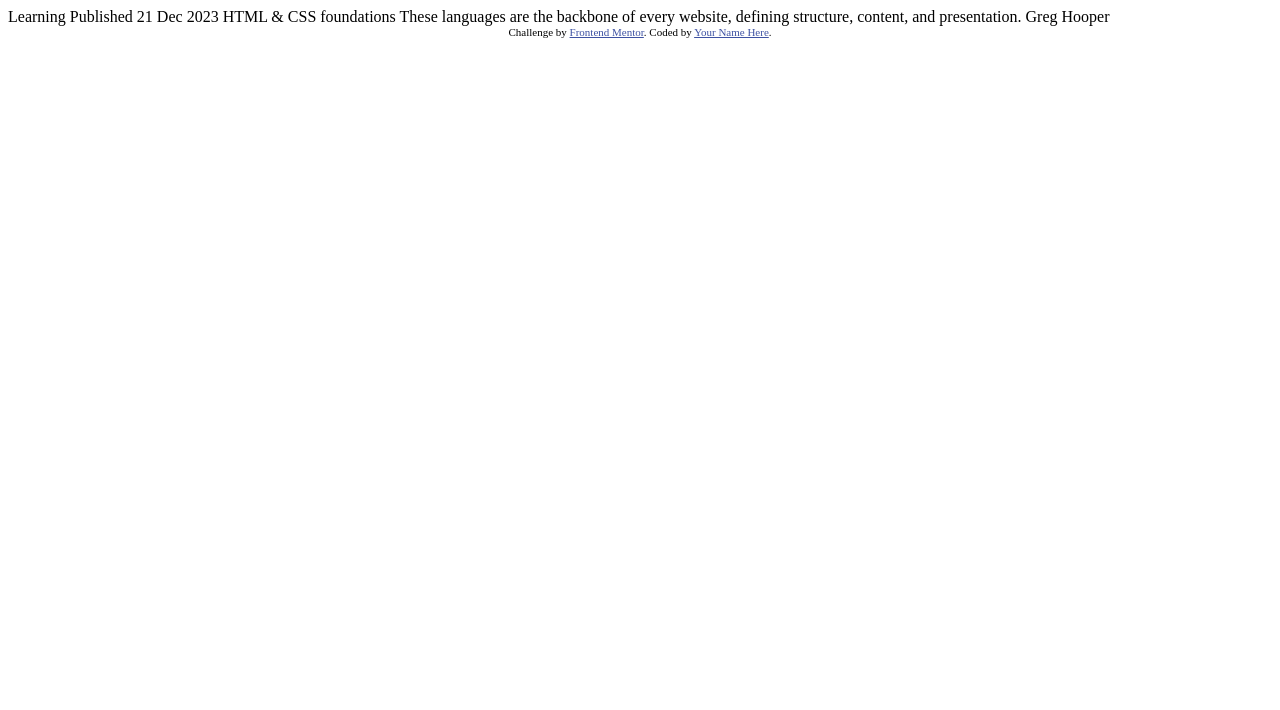
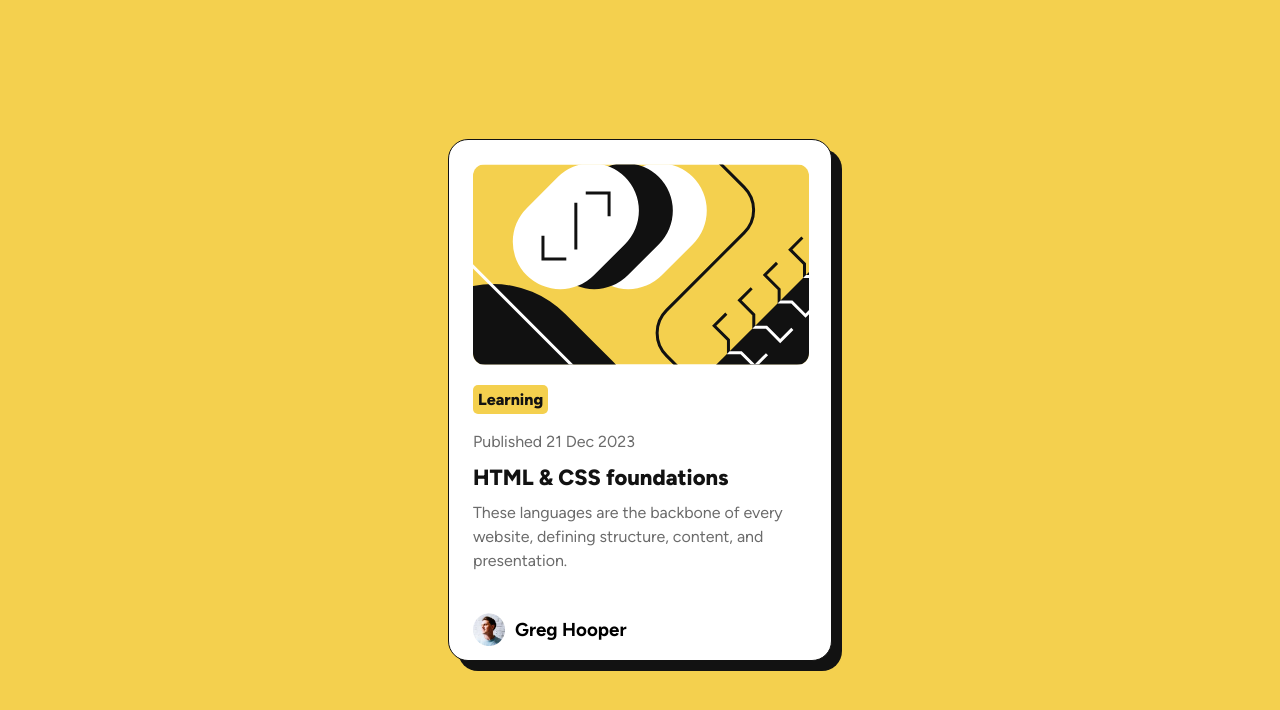
Before and after one commit to hussein430/Blog-preview-card, a plain HTML site: page index.html in a window 1280 px wide. Drawn offline with Linux system fonts and the light colour scheme.

Commit message:
finish the challenge

```diff
--- a/index.html
+++ b/index.html
@@ -1,34 +1,42 @@
 <!DOCTYPE html>
 <html lang="en">
-<head>
-  <meta charset="UTF-8">
-  <meta name="viewport" content="width=device-width, initial-scale=1.0"> <!-- displays site properly based on user's device -->
+  <head>
+    <meta charset="UTF-8" />
+    <meta name="viewport" content="width=device-width, initial-scale=1.0" />
+    <!-- displays site properly based on user's device -->
 
-  <link rel="icon" type="image/png" sizes="32x32" href="./assets/images/favicon-32x32.png">
+    <link
+      rel="icon"
+      type="image/png"
+      sizes="32x32"
+      href="./assets/images/favicon-32x32.png"
+    />
 
-  <title>Frontend Mentor | Blog preview card</title>
+    <link rel="stylesheet" href="style.css">
 
-  <!-- Feel free to remove these styles or customise in your own stylesheet 👍 -->
-  <style>
-    .attribution { font-size: 11px; text-align: center; }
-    .attribution a { color: hsl(228, 45%, 44%); }
-  </style>
-</head>
-<body>
+    <title>Frontend Mentor | Blog preview card</title>
+  </head>
+  <body>
+    <main>
+      <div class="img">
+        <img src="assets/images/illustration-article.svg" alt="card-image" />
+      </div>
+      <div class="content">
+        <h3>Learning</h3>
 
-  Learning
+        <p>Published 21 Dec 2023</p>
 
-  Published 21 Dec 2023
+        <h1>HTML & CSS foundations</h1>
 
-  HTML & CSS foundations
-
-  These languages are the backbone of every website, defining structure, content, and presentation.
-
-  Greg Hooper
-
-  <div class="attribution">
-    Challenge by <a href="https://www.frontendmentor.io?ref=challenge" target="_blank">Frontend Mentor</a>.
-    Coded by <a href="#">Your Name Here</a>.
-  </div>
-</body>
+        <p>
+          These languages are the backbone of every website, defining structure,
+          content, and presentation.
+        </p>
+      </div>
+      <div class="footer">
+        <img src="assets/images/image-avatar.webp" alt="avatar-image" />
+        <h3>Greg Hooper</h3>
+      </div>
+    </main>
+  </body>
 </html>
--- /dev/null
+++ b/style.css
@@ -0,0 +1,106 @@
+* {
+  margin: 0;
+  padding: 0;
+  box-sizing: border-box;
+}
+
+@font-face {
+  font-family: "Figtree";
+  src: url("assets/fonts/Figtree-VariableFont_wght.ttf") format("truetype");
+  font-weight: 100 900;
+  font-style: normal;
+}
+
+@font-face {
+  font-family: "Figtree";
+  src: url("assets/fonts/Figtree-Italic-VariableFont_wght.ttf")
+    format("truetype");
+  font-weight: 100 900;
+  font-style: italic;
+}
+
+:root {
+  --primary-color: hsl(47, 88%, 63%);
+  --secondary-color: hsl(0, 0%, 100%);
+  --gray-500: hsl(0, 0%, 42%);
+  --gray-950: hsl(0, 0%, 7%);
+}
+
+body {
+  font-family: "Figtree", sans-serif;
+  background-color: var(--primary-color);
+  display: flex;
+  align-items: center;
+  justify-content: center;
+  height: 100vh;
+}
+
+main {
+  background-color: var(--secondary-color);
+  width: 384px;
+  height: 522px;
+  border: 1px solid var(--gray-950);
+  box-shadow: 10px 10px 0px var(--gray-950);
+  border-radius: 20px;
+  padding: 24px;
+}
+
+main .content {
+  margin: 10px 0;
+  color: var(--gray-500);
+}
+
+main .content h3 {
+  background-color: var(--primary-color);
+  width: fit-content;
+  padding: 5px;
+  border-radius: 5px;
+  font-size: 16px;
+  margin: 16px 0;
+  color: var(--gray-950);
+  font-weight: 800;
+}
+
+main .img img {
+  border-radius: 12px;
+}
+
+main .content h1 {
+  font-size: 22px;
+  margin: 10px 0;
+  color: var(--gray-950);
+  font-weight: 800;
+  width: fit-content;
+}
+
+main .content h1:hover {
+  color: var(--primary-color);
+  cursor: pointer;
+}
+
+main .content p {
+  font-size: 16px;
+  line-height: 1.5;
+}
+
+main .footer {
+  display: flex;
+  gap: 10px;
+  align-items: center;
+  margin-top: 40px;
+}
+
+main .footer img {
+  width: 32px;
+}
+
+/* Mobile  */
+@media (max-width: 375px) {
+  main {
+    width: 327px;
+    height: 501px;
+  }
+  main .img img {
+    width: 279px;
+  }
+}
```
